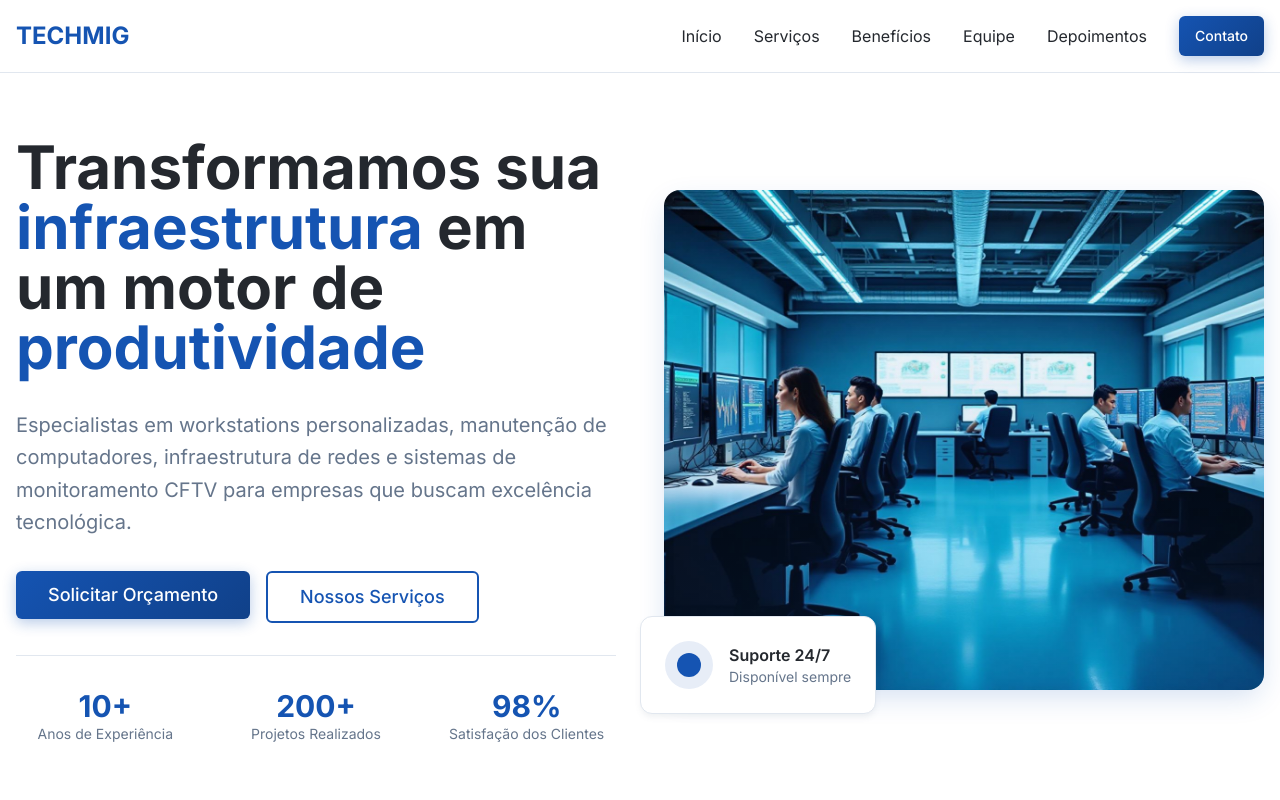
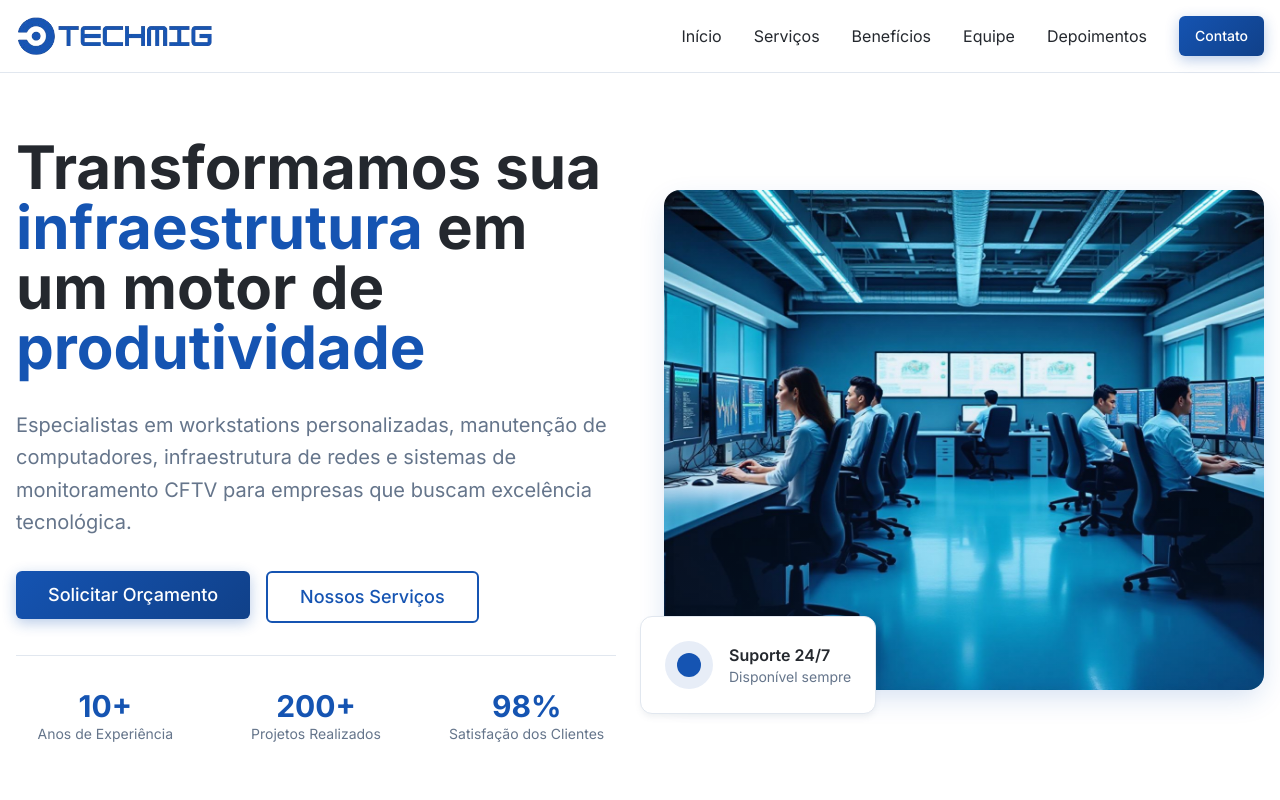
Before and after one commit to PedroSales-Cotemig/techmig-stride-connect, a React (Vite) app: page / in a window 1280 px wide. Shown: the top 800 px of the page. Built offline with nearby package versions, Linux system fonts and the light colour scheme.

Commit message:
Add logo to header
Add the Techmig logo to the header component.

```diff
--- a/src/components/Header.tsx
+++ b/src/components/Header.tsx
@@ -18,8 +18,12 @@ const Header = () => {
       <div className="container mx-auto px-4 py-4">
         <div className="flex items-center justify-between">
           {/* Logo */}
-          <div className="text-2xl font-bold text-primary">
-            TECHMIG
+          <div>
+            <img
+              src="/lovable-uploads/977ca011-a060-447d-a52b-594a19290765.png"
+              alt="TECHMIG"
+              className="h-10 w-auto"
+            />
           </div>
 
           {/* Desktop Navigation */}
```
Also changed, not shown: public/lovable-uploads/977ca011-a060-447d-a52b-594a19290765.png (added).
